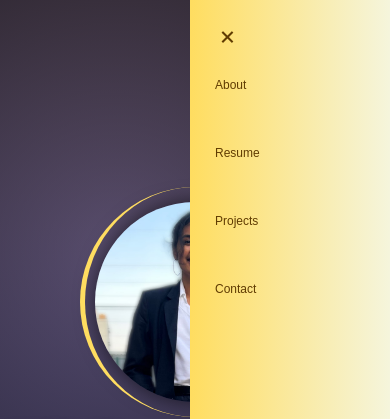
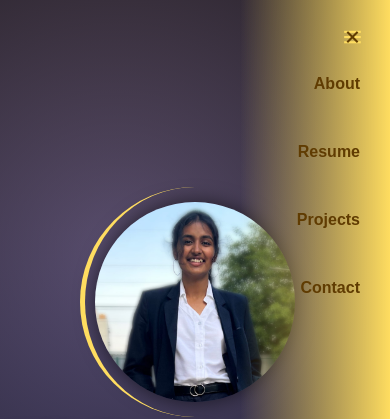
Before and after one commit to gaya3jayan-11/MyPortfolio, a plain HTML site: page index.html in a window 390 px wide. Both pictures are taken after a click on the icon 352 px from the left and 37 px from the top of the page. Shown: the top 419 px of the page. Drawn offline with nearby package versions, Linux system fonts and the light colour scheme.

Commit message:
hamburger menu bg

```diff
--- a/style.css
+++ b/style.css
@@ -498,6 +498,10 @@ nav .bx{
                   linear-gradient(to bottom, #15001e, #050258);
       background-attachment: fixed;
     }
+    body{
+        align-items: center;
+        justify-content: center;
+    }
 
     .menu .bx{
         display:block;
@@ -512,18 +516,18 @@ nav .bx{
         color:rgb(96, 60, 2);
         position: absolute;
         top:25px;
-        left:25px;
+        right:25\0px;
         cursor:pointer;
     }
 
     .menu ul{
-        background: linear-gradient(to left, beige, rgb(255, 221, 96));
+        background: linear-gradient(to right, transparent, rgb(255, 221, 96));
         position:fixed;
         top:0;
         right:-200px;
         opacity:0;
-        width:200px;
-        height:100vh;
+        width:150px;
+        height:100%;
         padding-top:50px;
         flex-direction: column;
         z-index:2;
@@ -532,10 +536,14 @@ nav .bx{
 
     .menu ul li{
         display: block;
+        text-align: right;
         margin:25px;
+        padding-right: 20px;
     }
     .menu ul li a {
         color: rgb(96, 60, 2);
+        font-size: 16px;
+        font-weight: bold;
     }
 
     table {
@@ -578,10 +586,6 @@ nav .bx{
 
     .menu ul li {
       margin-right: 10px;
-    }
-
-    .menu ul li a {
-      font-size: 12px;
     }
 
     table{
```
